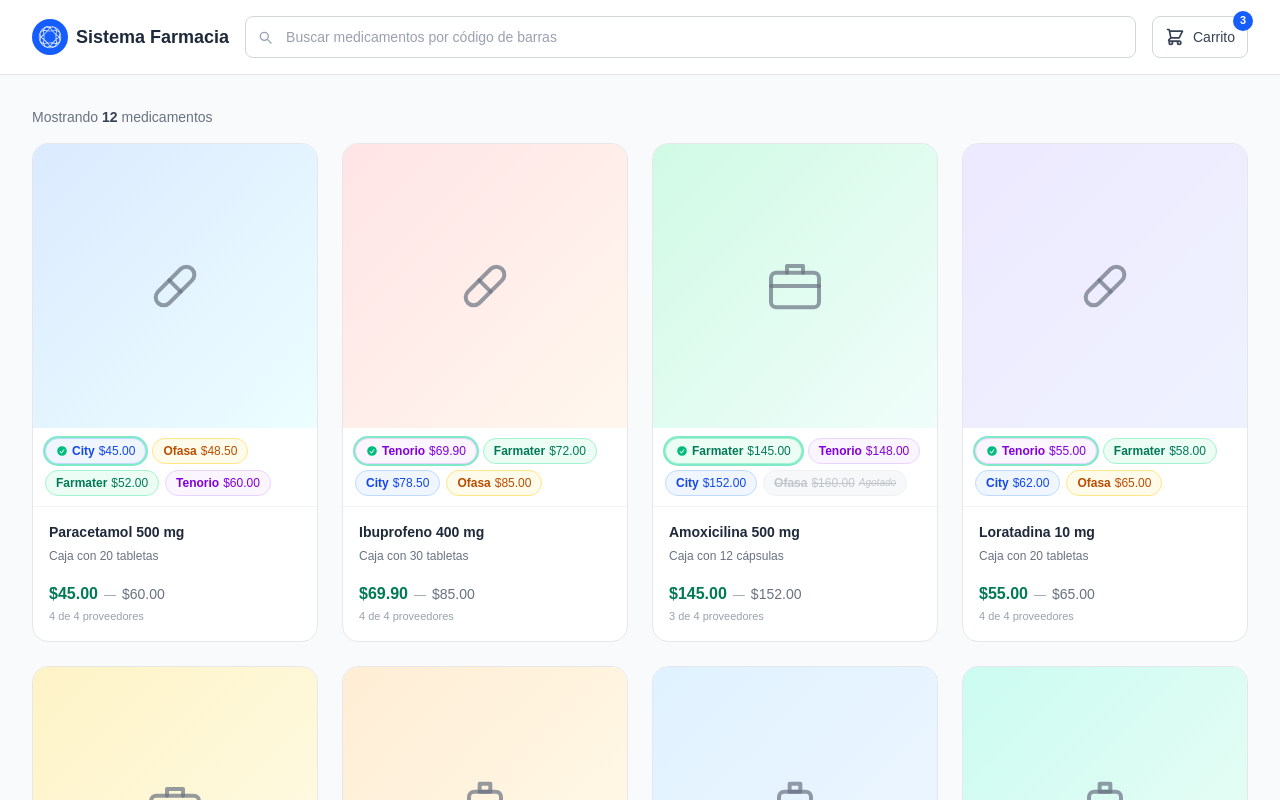
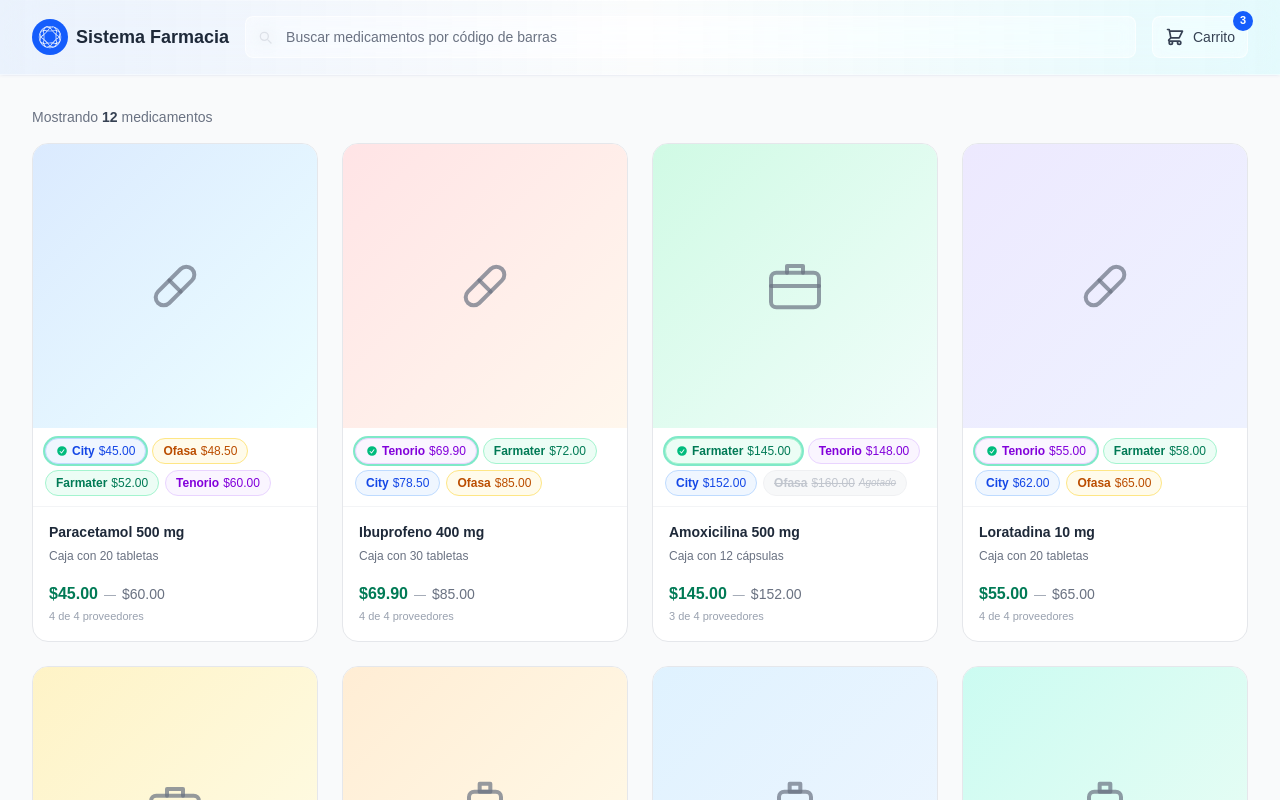
Before and after one commit to 11909/Sistema-Farmacia, a Next.js app: page /grid_productos in a window 1280 px wide. Shown: the top 800 px of the page. Built offline with nearby package versions, Linux system fonts and the light colour scheme.

Commit message:
Efecto cristal a header de grid_productos

```diff
--- a/app/grid_productos/page.tsx
+++ b/app/grid_productos/page.tsx
@@ -371,8 +371,27 @@ function TarjetaProducto({ medicamento }: { medicamento: Medicamento }) {
 export default function GridProductos() {
     return (
         <main className="min-h-screen bg-gray-50">
-            {/* Barra superior */}
-            <header className="sticky top-0 z-20 border-b border-gray-200 bg-white/90 backdrop-blur-sm">
+            {/* Barra superior con efecto glass.
+                El degradado azul se mantiene entre 75-85% de opacidad para que
+                el texto siga siendo legible en navegadores sin backdrop-filter;
+                donde sí hay soporte, se aligera y el blur hace el trabajo. */}
+            <header
+                className="
+                    sticky top-0 z-20 border-b border-white/40
+                    bg-gradient-to-r from-blue-100/80 via-white/75 to-cyan-100/80
+                    shadow-sm shadow-blue-900/5
+                    backdrop-blur-xl backdrop-saturate-150
+                    supports-[backdrop-filter]:from-blue-100/50
+                    supports-[backdrop-filter]:via-white/40
+                    supports-[backdrop-filter]:to-cyan-100/50
+                "
+            >
+                {/* Filo superior claro: simula el borde biselado del cristal */}
+                <div
+                    aria-hidden="true"
+                    className="pointer-events-none absolute inset-x-0 top-0 h-px bg-gradient-to-r from-transparent via-white/80 to-transparent"
+                />
+
                 <div className="mx-auto flex max-w-7xl flex-wrap items-center gap-4 px-4 py-4 sm:px-6 lg:px-8">
                     <Link href="/" className="flex items-center gap-2">
                         <span className="flex h-9 w-9 items-center justify-center rounded-full bg-blue-600 text-white">
@@ -410,14 +429,14 @@ export default function GridProductos() {
                                 name="q"
                                 type="search"
                                 placeholder="Buscar medicamentos por código de barras"
-                                className="w-full rounded-lg border border-gray-300 py-2.5 pl-10 pr-4 text-sm transition placeholder:text-gray-400 focus:border-transparent focus:outline-none focus:ring-2 focus:ring-blue-500"
+                                className="w-full rounded-lg border border-white/60 bg-white/50 py-2.5 pl-10 pr-4 text-sm text-gray-800 backdrop-blur-sm transition placeholder:text-gray-500 focus:border-transparent focus:bg-white/80 focus:outline-none focus:ring-2 focus:ring-blue-500"
                             />
                         </div>
                     </form>
 
                     <button
                         type="button"
-                        className="relative ml-auto flex items-center gap-2 rounded-lg border border-gray-300 px-3 py-2.5 text-sm font-medium text-gray-700 transition hover:bg-gray-50 focus:outline-none focus:ring-2 focus:ring-blue-500"
+                        className="relative ml-auto flex items-center gap-2 rounded-lg border border-white/60 bg-white/50 px-3 py-2.5 text-sm font-medium text-gray-700 backdrop-blur-sm transition hover:bg-white/80 focus:outline-none focus:ring-2 focus:ring-blue-500"
                     >
                         <svg
                             aria-hidden="true"
```
